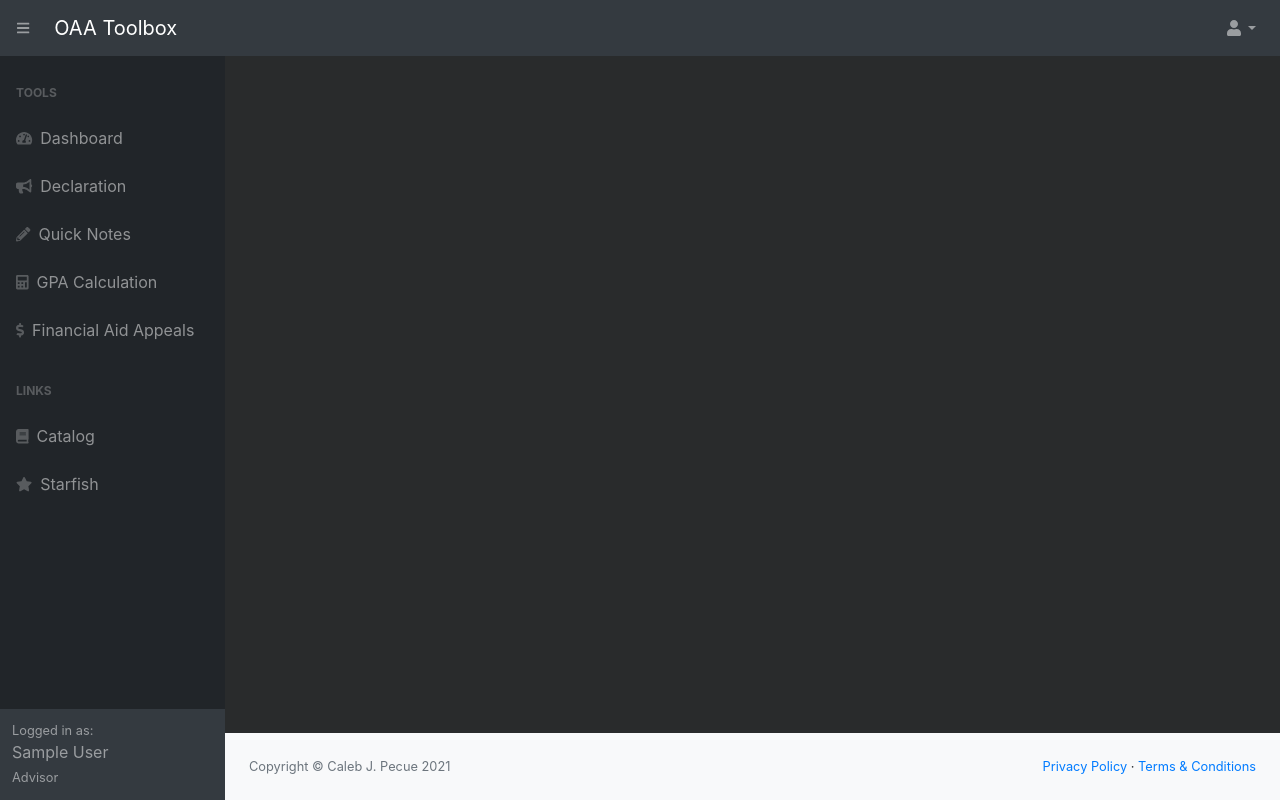
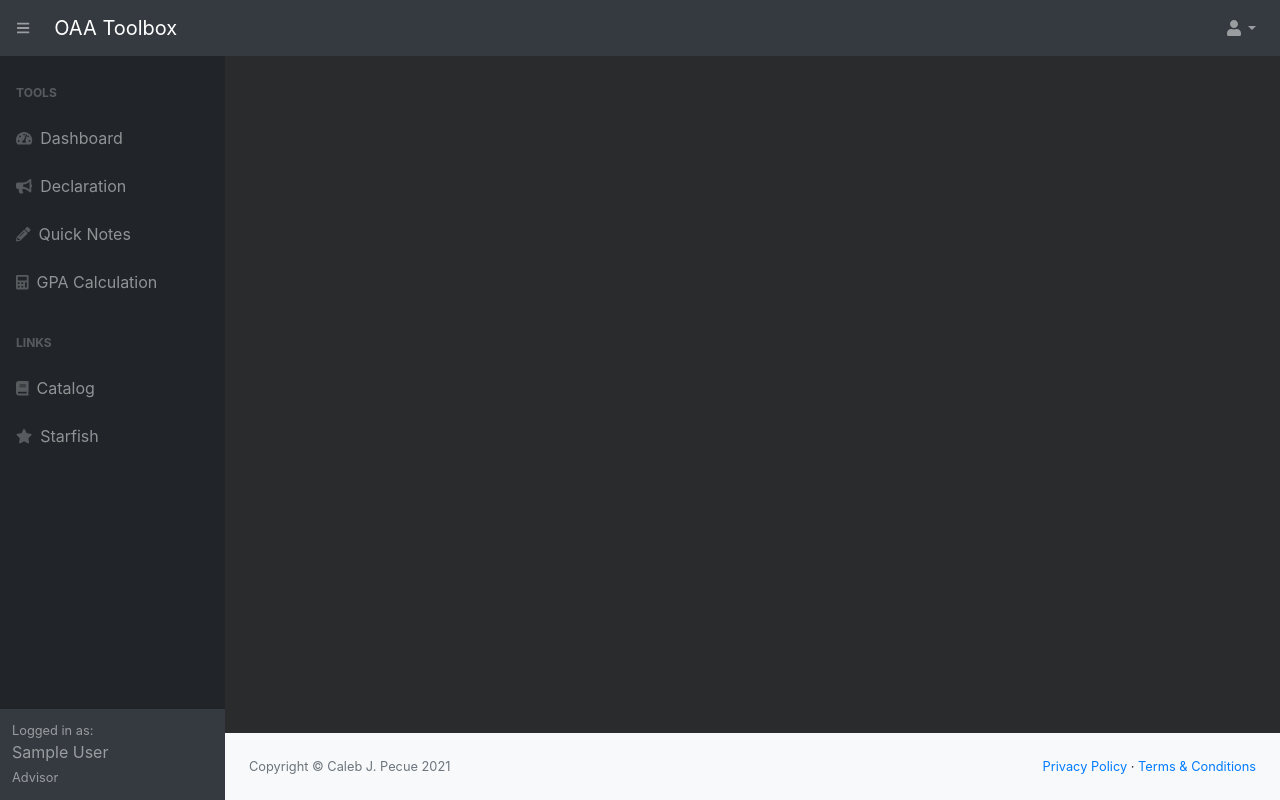
Before and after one commit to cpecue/oaa-toolbox-git, a Flask app: page /layout in a window 1280 px wide. Run offline with Flask 2, Linux system fonts and the light colour scheme; the visitor is signed in with stand-in values (Sample User, id 1); data comes from the database, SQL or seed files in the repository; some libraries are stand-ins or nearby versions.

Commit message:
Hiding FinAid from NavBar

```diff
--- a/oaatoolbox/templates/layout.html
+++ b/oaatoolbox/templates/layout.html
@@ -64,10 +64,10 @@
                                 <div class="sb-nav-link-icon"><i class="fas fa-calculator"></i></div>
                                 GPA Calculation
                             </a>
-                            <a class="nav-link" href="finaid">
-                                <div class="sb-nav-link-icon"><i class="fas fa-dollar-sign"></i></div>
-                                Financial Aid Appeals
-                            </a>
+<!--                            <a class="nav-link" href="finaid">-->
+<!--                                <div class="sb-nav-link-icon"><i class="fas fa-dollar-sign"></i></div>-->
+<!--                                Financial Aid Appeals-->
+<!--                            </a>-->
                             <div class="sb-sidenav-menu-heading">Links</div>
                             <a class="nav-link" href="https://www.siue.edu/academics/undergraduate/" target="_blank">
                                 <div class="sb-nav-link-icon"><i class="fas fa-book"></i></div>
```
